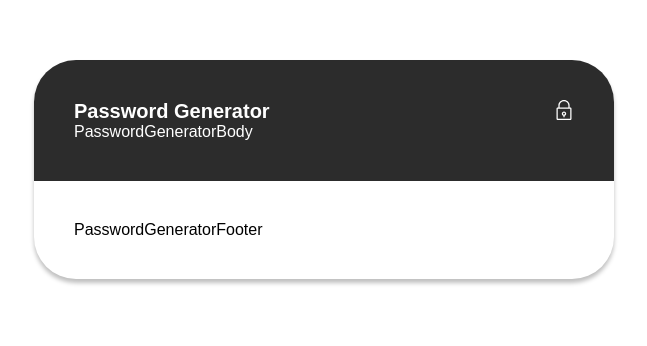
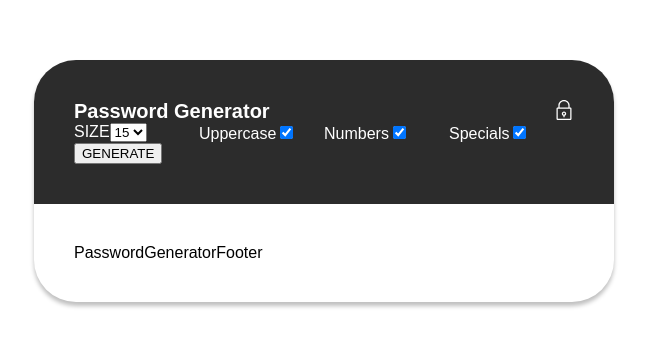
Before and after one commit to fran1014/passwordgenerator-react, a React (Create React App) app: page / in a window 1280 px wide. Shown: the part 140-486 px from the top of the page, without its empty margins (316-963 px from the left). Built offline with nearby package versions, Linux system fonts and the light colour scheme.

Commit message:
adding styles to container

```diff
--- a/src/components/PasswordGeneratorBody/PasswordGeneratorBody.jsx
+++ b/src/components/PasswordGeneratorBody/PasswordGeneratorBody.jsx
@@ -1,5 +1,31 @@
 import s from './style.module.css'
 
 export function PasswordGeneratorBody () {
-    return <div>PasswordGeneratorBody</div>
+    return <form className={s.root}>
+        <div className={s.grid_container}>
+        <div className={s.grid_item}>
+        SIZE
+        <select defaultValue={15}>
+            <option>5</option>
+            <option>10</option>
+            <option>15</option>
+            <option>20</option>
+        </select>
+        </div>
+        <div className={s.grid_item}>
+            Uppercase
+            <input type='checkbox'defaultChecked/>
+        </div>
+        <div className={s.grid_item}>
+            Numbers
+            <input type='checkbox'defaultChecked/>
+        </div>
+        <div className={s.grid_item}>
+            Specials
+            <input type='checkbox' defaultChecked/>
+        </div>
+        </div>
+        <button className={s.btn_generate}> GENERATE </button>
+    </form>
+
 }
--- a/src/components/PasswordGeneratorBody/style.module.css
+++ b/src/components/PasswordGeneratorBody/style.module.css
@@ -0,0 +1,5 @@
+.grid_container{
+    display:grid;
+    grid-template-columns: repeat(4,1fr);
+
+}
```
